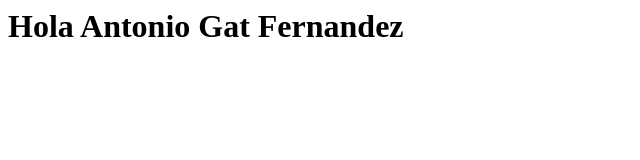
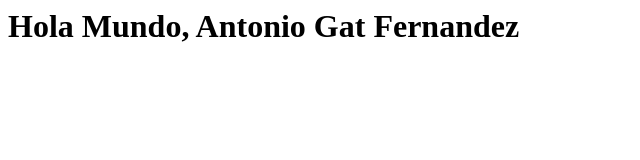
Before and after one commit to antoniogatfdezzz/antoniobare, a plain HTML site: page index.html in a window 1280 px wide. Shown: the whole page, without its empty margins (0-640 px from the left). Drawn offline with Linux system fonts and the light colour scheme.

Commit message:
update index.html

```diff
--- a/index.html
+++ b/index.html
@@ -1 +1 @@
-<h1> Hola Antonio Gat Fernandez </h1>
+<h1> Hola Mundo, Antonio Gat Fernandez </h1>
```
Also changed, not shown: 1 other file.
